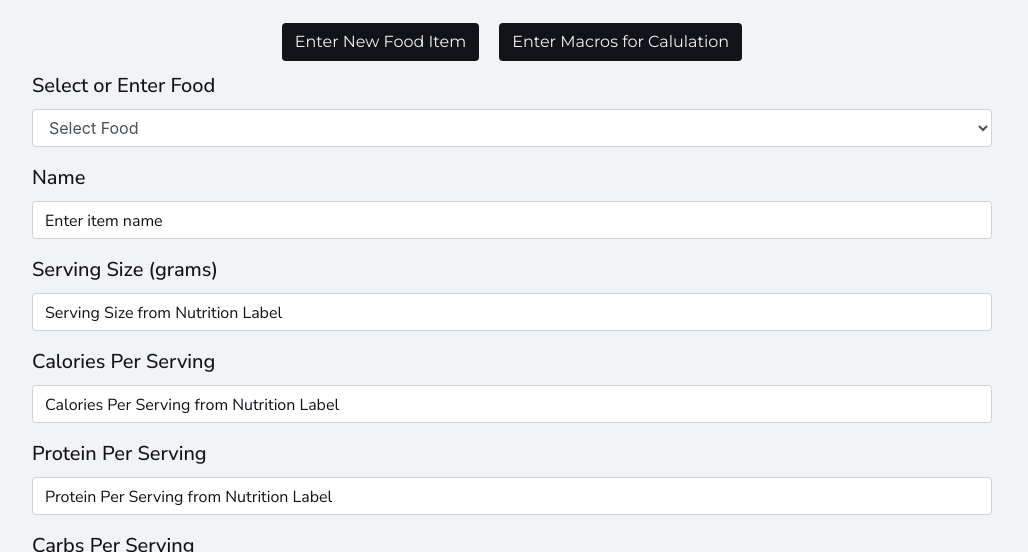
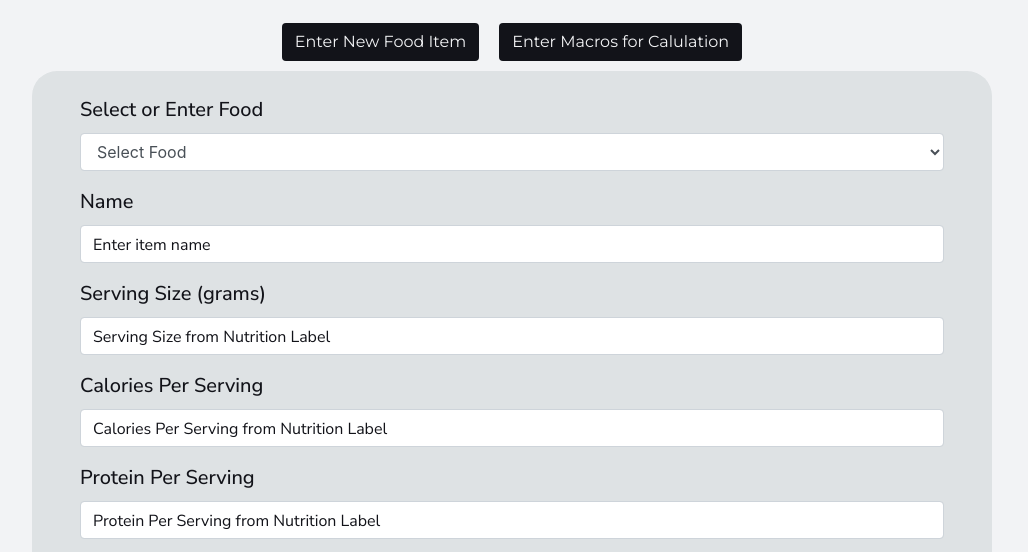
Before and after one commit to armandoroman20/macro-calculator, a website: page index.html in a window 1280 px wide. Shown: the part 252-804 px from the top of the page, without its empty margins (128-1156 px from the left). Drawn offline with nearby package versions, Linux system fonts and the light colour scheme.

Commit message:
made css changes

```diff
--- a/style.css
+++ b/style.css
@@ -10,12 +10,16 @@ h2, h3, h4, h5, p, .btn  {
   padding-top: 25px;
   padding-left: 40px;
   padding-right: 40px;
+  padding-bottom: 40px;
   background: #f2f3f5;
 }
 
 .mainFormContainer {
   margin-right: 10%;
   margin-left: 10%;
+  padding: 2% 4%;
+  background: #dee2e4;
+  border-radius: 25px;
 }
 
 label, input::placeholder {
```
